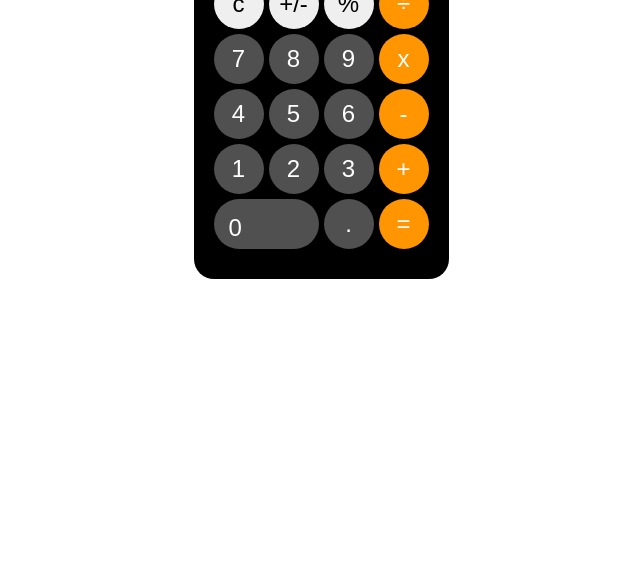
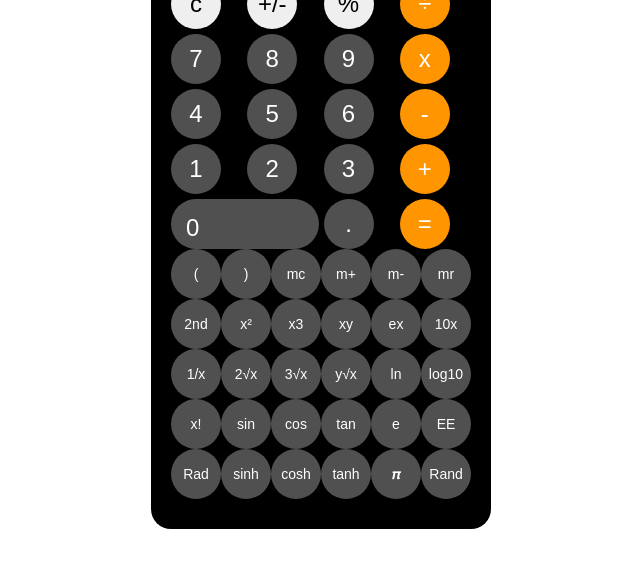
Before and after one commit to pilahr/calculator, a plain HTML site: page index.html in a window 1280 px wide. Shown: the part 229-796 px from the top of the page, without its empty margins (319-959 px from the left). Drawn offline with Linux system fonts and the light colour scheme.

Commit message:
Advance model calculator created with new buttons styling

```diff
--- a/index.html
+++ b/index.html
@@ -58,8 +58,42 @@
 
             </div>
 
+            <!-- EXTRA KEYS -->
+            <div class="extra-buttons">
+                <button>(</button>
+                <button>)</button>
+                <button>mc</button>
+                <button>m+</button>
+                <button>m-</button>
+                <button>mr</button>
+                <button>2nd</button>
+                <button>x² </button>
+                <button>x3</button>
+                <button>xy</button>
+                <button>ex</button>
+                <button>10x</button>
+                <button>1/x</button>
+                <button> 2√x</button>
+                <button>3√x</button>
+                <button>y√x</button>
+                <button>ln</button>
+                <button>log10</button>
+                <button>x!</button>
+                <button>sin</button>
+                <button>cos</button>
+                <button>tan</button>
+                <button>e</button>
+                <button>EE</button>
+                <button>Rad</button>
+                <button>sinh</button>
+                <button>cosh</button>
+                <button>tanh</button>
+                <button>&#120645;</button>
+                <button>Rand</button>
 
+            </div>
     </section>
+    <script src="./script.js"></script>
 </body>
 
 </html>
--- a/main.scss
+++ b/main.scss
@@ -84,3 +84,17 @@ section {
     font-size: 24px;
   }
 }
+
+.extra-buttons {
+  display: grid;
+  grid-template-columns: repeat(6, 1fr);
+
+  button {
+    width: 50px;
+    height: 50px;
+    border-radius: 50px;
+    background-color: $button-color;
+    border: none;
+    font-size: 14px;
+  }
+}
```
Also changed, not shown: main.css, 1 other file.
